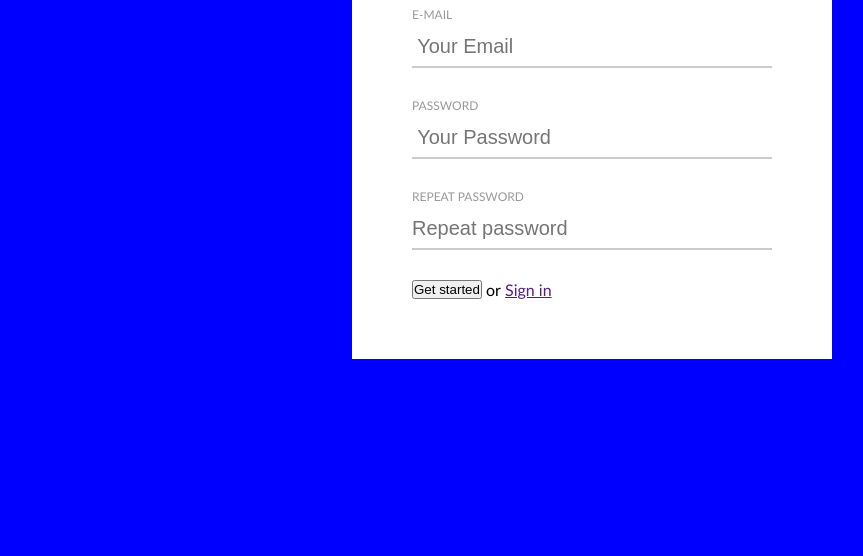
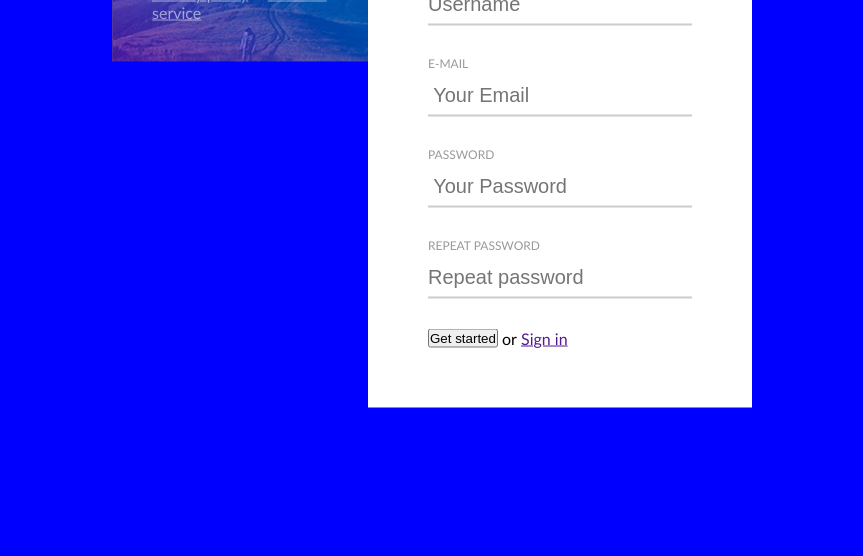
Before and after one commit to aneniskis/4-projektas, a website: page index.html in a window 1280 px wide. Shown: the part 244-800 px from the top of the page, without its empty margins (208-1071 px from the left). Drawn offline with Linux system fonts and the light colour scheme.

Commit message:
accesibility

```diff
--- a/css/main.css
+++ b/css/main.css
@@ -12,9 +12,13 @@ body {
 }
 .container {
     display: inline-block;
-    width: 800px;
+    /* width: 800px;
     margin-top:100px;
-    margin-left: calc(50% - 400px);
+    margin-left: calc(50% - 400px); */
+    position: absolute;
+    top: 50%;
+    left: 50%;
+    transform: translate(-50%, -50%);
 }
 .container > .left-column{
     width: 40%;
@@ -26,6 +30,7 @@ body {
     background-repeat: no-repeat;
     background-size: cover;
     background-position: center;
+
 
 }
 .container > .right-column{
--- a/index.html
+++ b/index.html
@@ -32,20 +32,20 @@
             <div class="close">+</div>
             <form class="form">
                 <div class="form-row">
-                    <label for="">Username</label>
-                    <input type="text" placeholder="Username" required>
+                    <label for="Username">Username</label>
+                    <input id="Username" type="text" placeholder="Username" required>
                 </div>
                 <div class="form-row">
-                    <label for="">E-mail</label>
-                    <input type="email" placeholder=" Your Email" required>
+                    <label for="email">E-mail</label>
+                    <input id="email" type="email" placeholder=" Your Email" required>
                 </div>
                 <div class="form-row">
-                    <label for="">Password</label>
-                    <input type="password" placeholder=" Your Password" required>
+                    <label for="password">Password</label>
+                    <input id="password" type="password" placeholder=" Your Password" required>
                 </div>
                 <div class="form-row">
-                    <label for="">Repeat password</label>
-                    <input type="text" placeholder="Repeat password" required>
+                    <label for="repass">Repeat password</label>
+                    <input id="repass" type="text" placeholder="Repeat password" required>
                 </div>
                 <div class="form-row">
                     <button class="button" type="submit">Get started</button>
```
